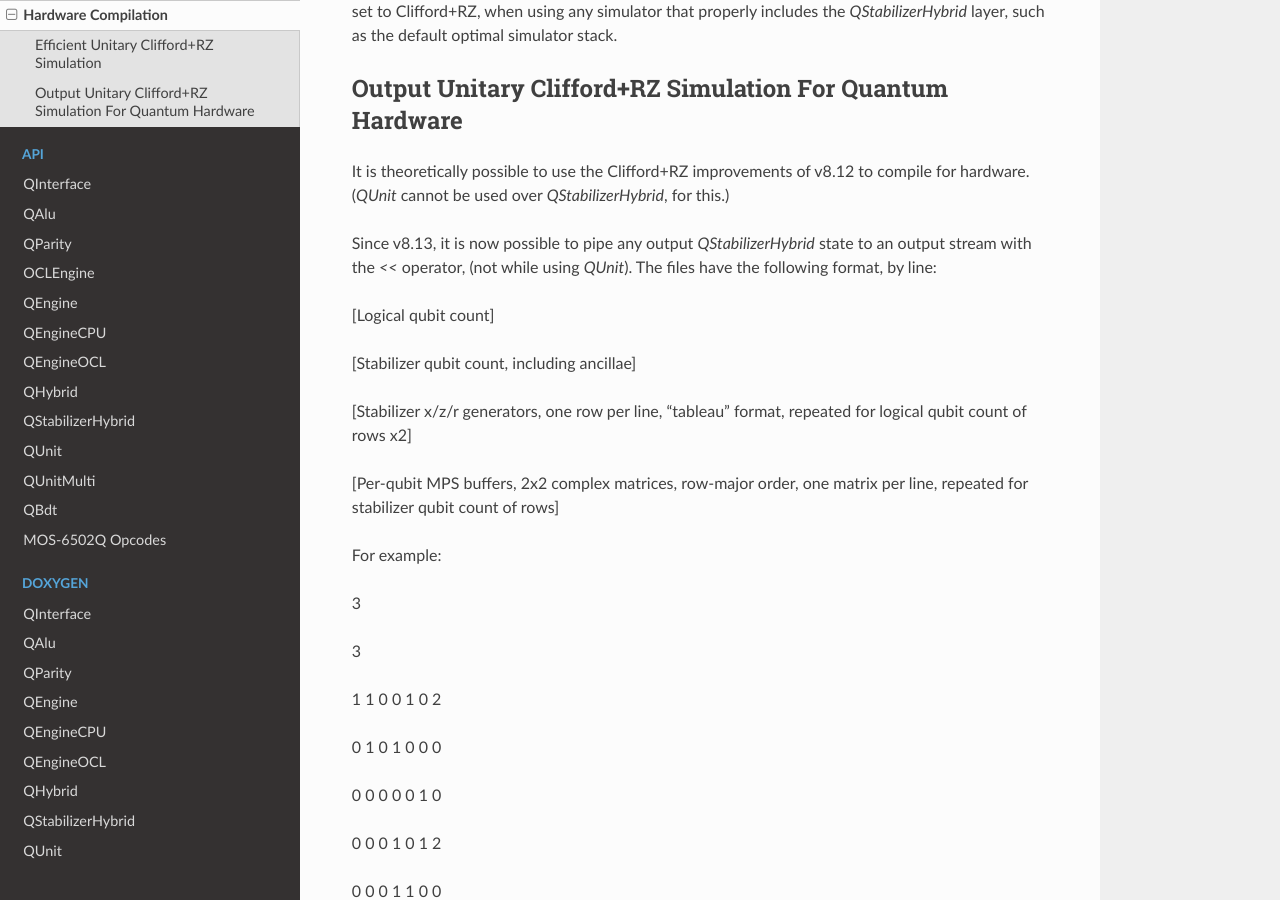
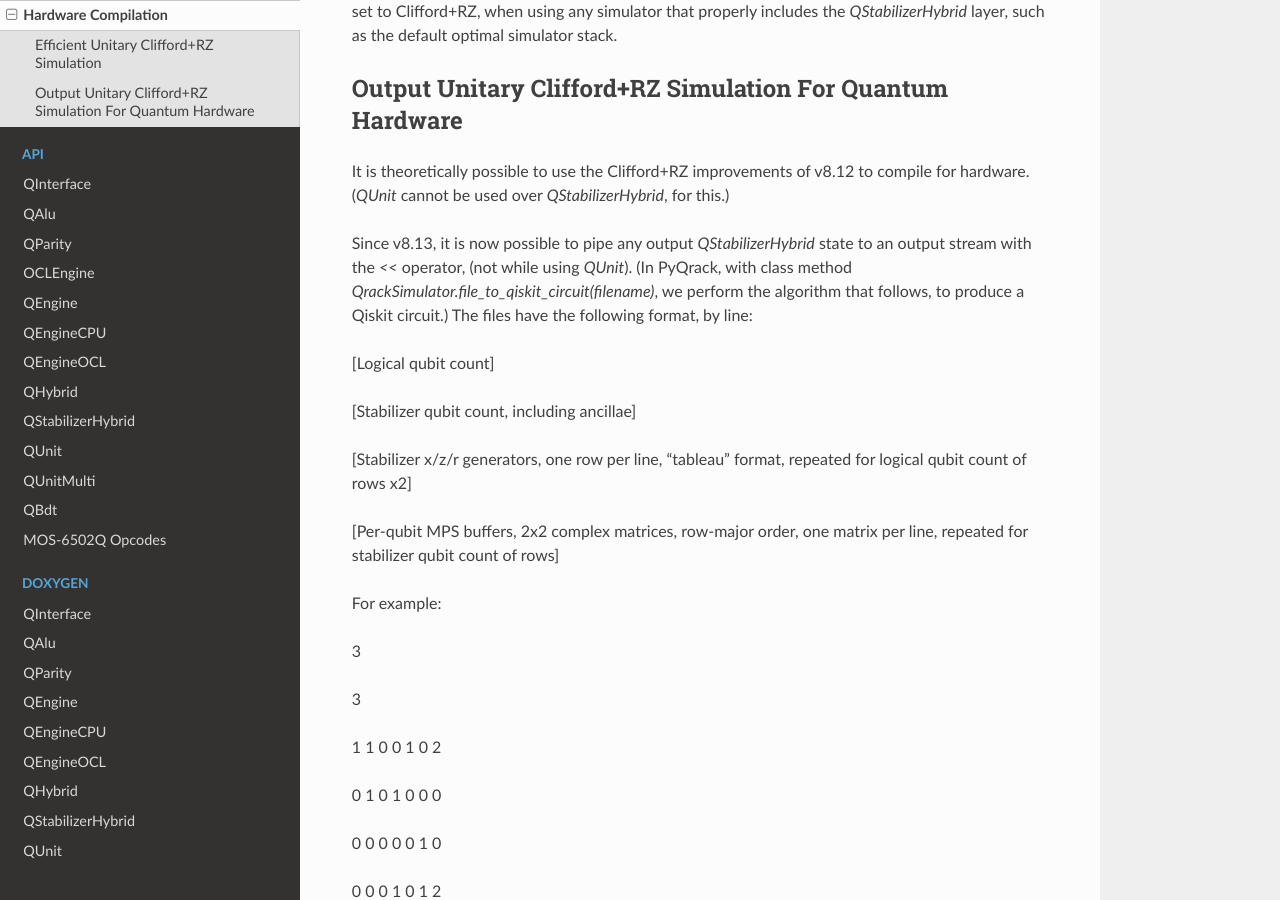
Before and after one commit to vm6502q/qrack.github.io, a Sphinx documentation site: the page built from docs/hardware.rst, in a window 1280 px wide and 900 px high, scrolled down 432 px. Built offline with Sphinx 7.4.7 and the Read the Docs theme 2.0.0, drawn with Linux system fonts in a browser that asks for light colours.

Commit message:
PyQrack hardware compilation

```diff
--- a/docs/hardware.rst
+++ b/docs/hardware.rst
@@ -11,7 +11,7 @@ Output Unitary Clifford+RZ Simulation For Quantum Hardware
 ~~~~~~~~~~~~~~~~~~~~~~~~~~~~~~~~~~~~~~~~~~~~~~~~~~~~~~~~~~
 It is theoretically possible to use the Clifford+RZ improvements of v8.12 to compile for hardware. (`QUnit` cannot be used over `QStabilizerHybrid`, for this.)
 
-Since v8.13, it is now possible to pipe any output `QStabilizerHybrid` state to an output stream with the `<<` operator, (not while using `QUnit`). The files have the following format, by line:
+Since v8.13, it is now possible to pipe any output `QStabilizerHybrid` state to an output stream with the `<<` operator, (not while using `QUnit`). (In PyQrack, with class method `QrackSimulator.file_to_qiskit_circuit(filename)`, we perform the algorithm that follows, to produce a Qiskit circuit.) The files have the following format, by line:
 
 [Logical qubit count]
 
```
